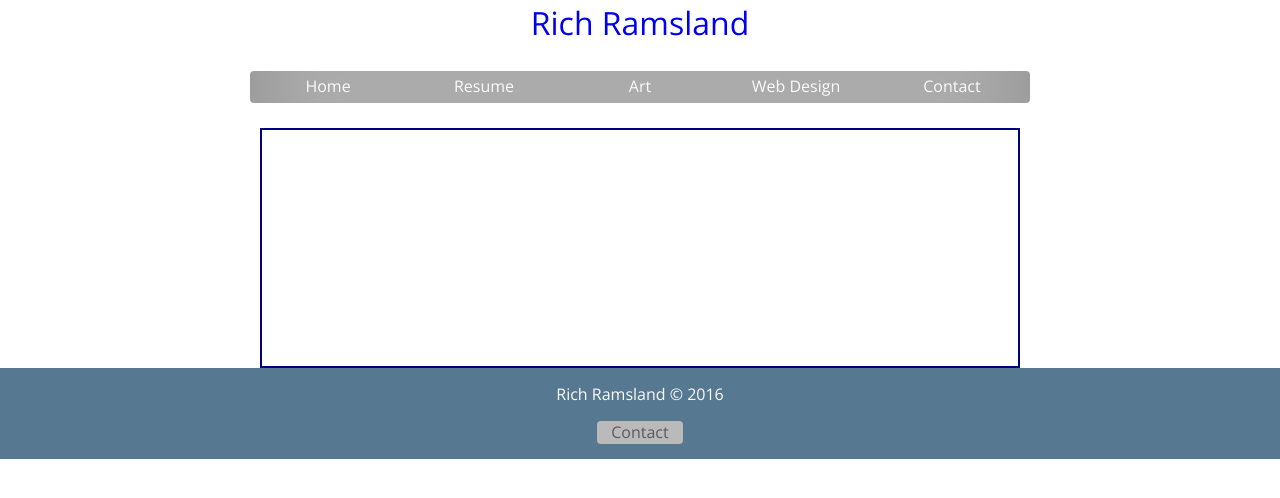
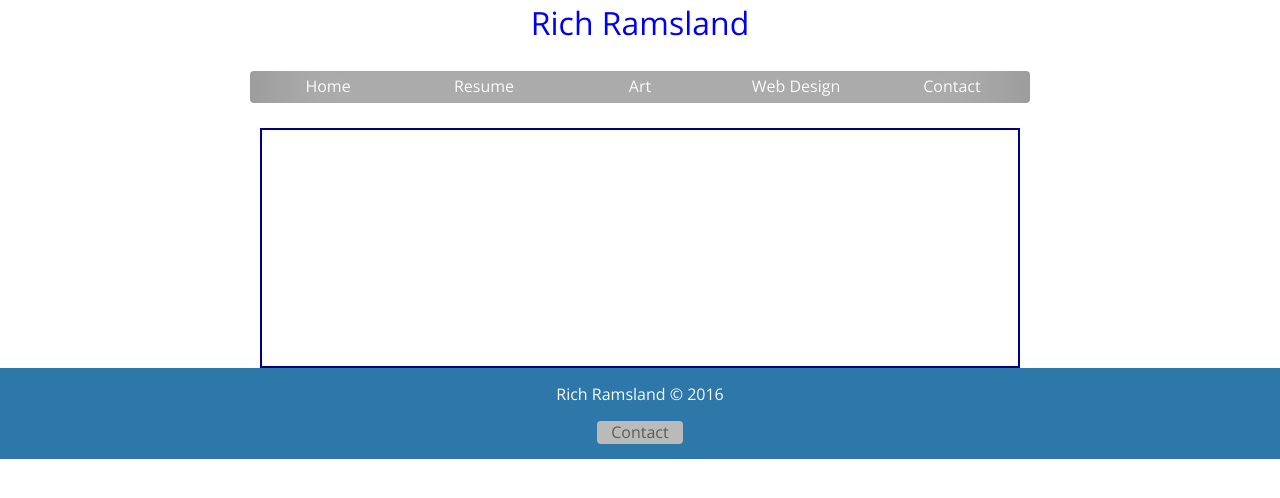
Before and after one commit to RRamsland/rramsland.github.io, a Jekyll site: the page built from index.html, in a window 1280 px wide. Shown: the top 498 px of the page. Built offline with Jekyll 4.4.1, drawn with Linux system fonts in a browser that asks for light colours; nearby versions of some CDN libraries; library files that are not in the unit come from our copies.

Commit message:
Changed footer color

```diff
--- a/css/main.css
+++ b/css/main.css
@@ -102,7 +102,7 @@ border: 2px solid navy;
 }
 
 footer {
-background: #567991;
+background: #2D77A9;
 color: #FAFAFA;
 text-align: center;
 }
```
